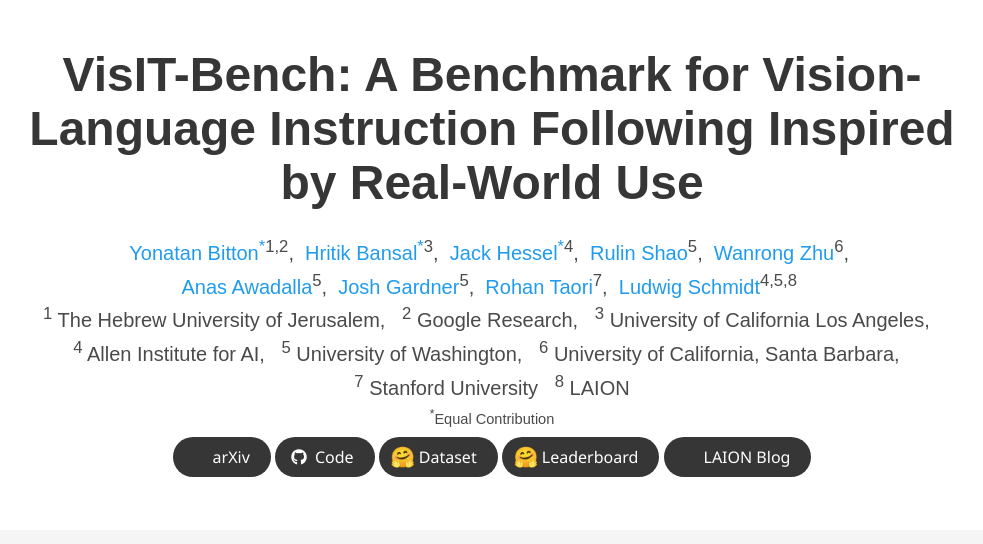
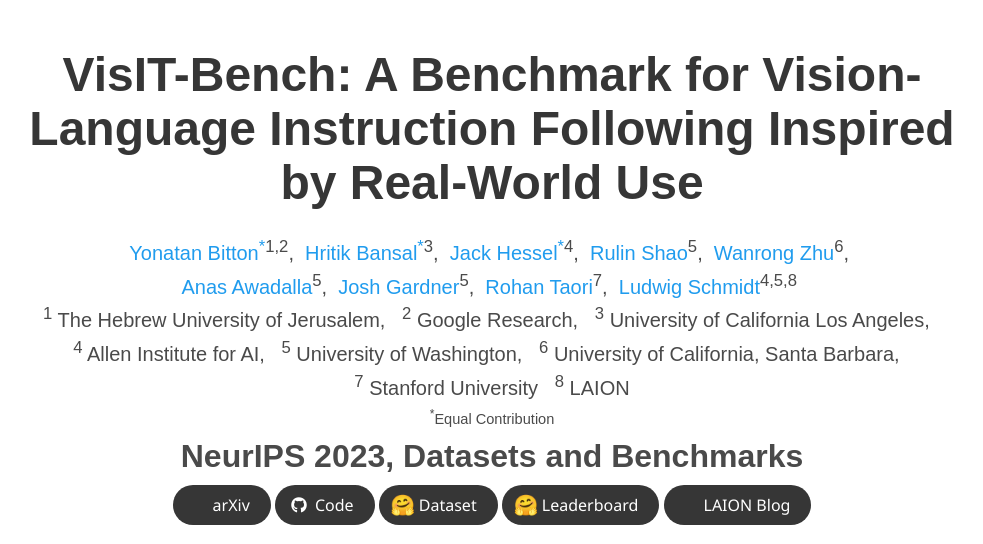
Before and after one commit to visit-bench/visit-bench.github.io, a plain HTML site: page index.html in a window 1280 px wide. Shown: the top 544 px of the page, without its empty margins (148-1131 px from the left). Drawn offline with nearby package versions, Linux system fonts and the light colour scheme; some icons are missing; a web font is replaced by a local one.

Commit message:
added NeurIPS

```diff
--- a/index.html
+++ b/index.html
@@ -86,7 +86,9 @@
                   <span class="author-block"><sup>6</sup> University of California, Santa Barbara,&nbsp;&nbsp;</span>
                   <span class="author-block"><sup>7</sup> Stanford University&nbsp;&nbsp;</span>
                   <span class="author-block"><sup>8</sup> LAION</span>
-                  <span class="eql-cntrb"><small><br><sup>*</sup>Equal Contribution</small></span>
+                  <span class="eql-cntrb"><small><br><sup>*</sup>Equal Contribution</small></span><br>
+                  <span class="author-block"><b><font size="6">NeurIPS 2023, Datasets and Benchmarks</font></b></span>
+
                 </div>
 
 
```
